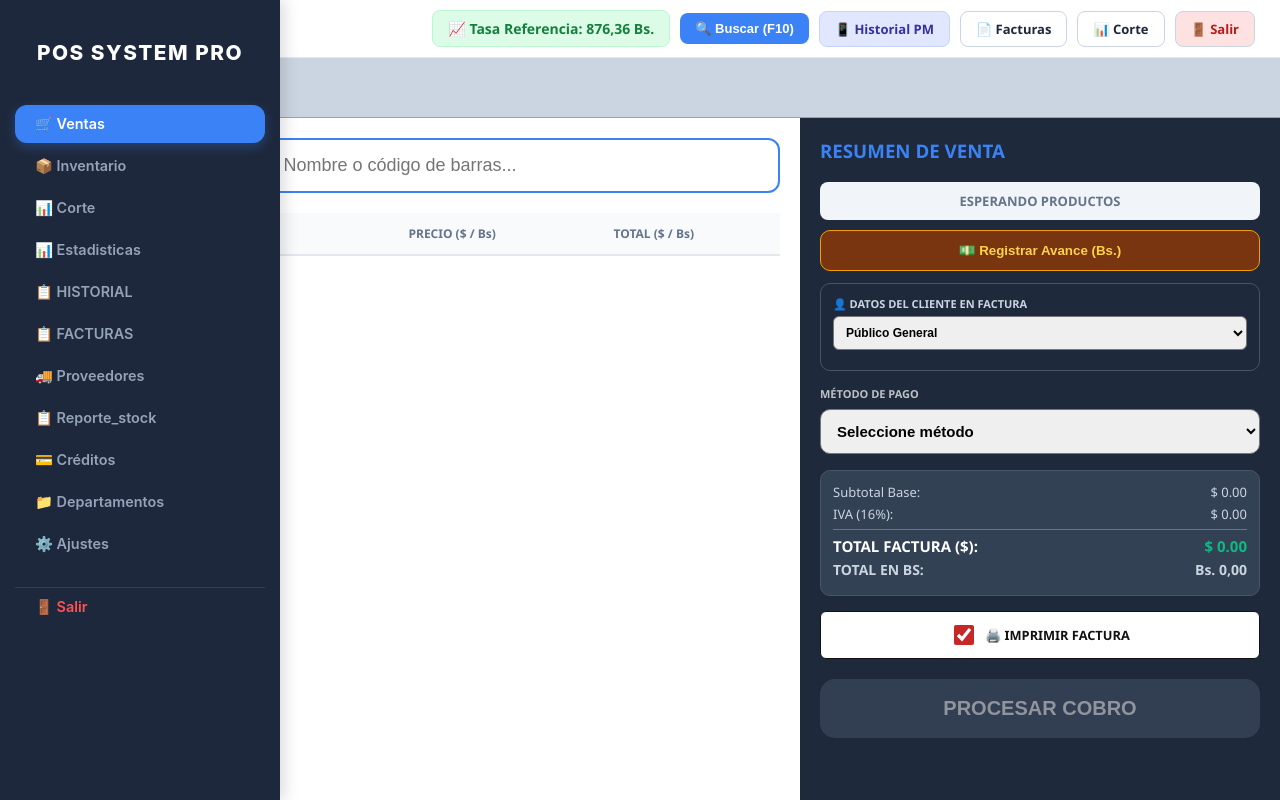
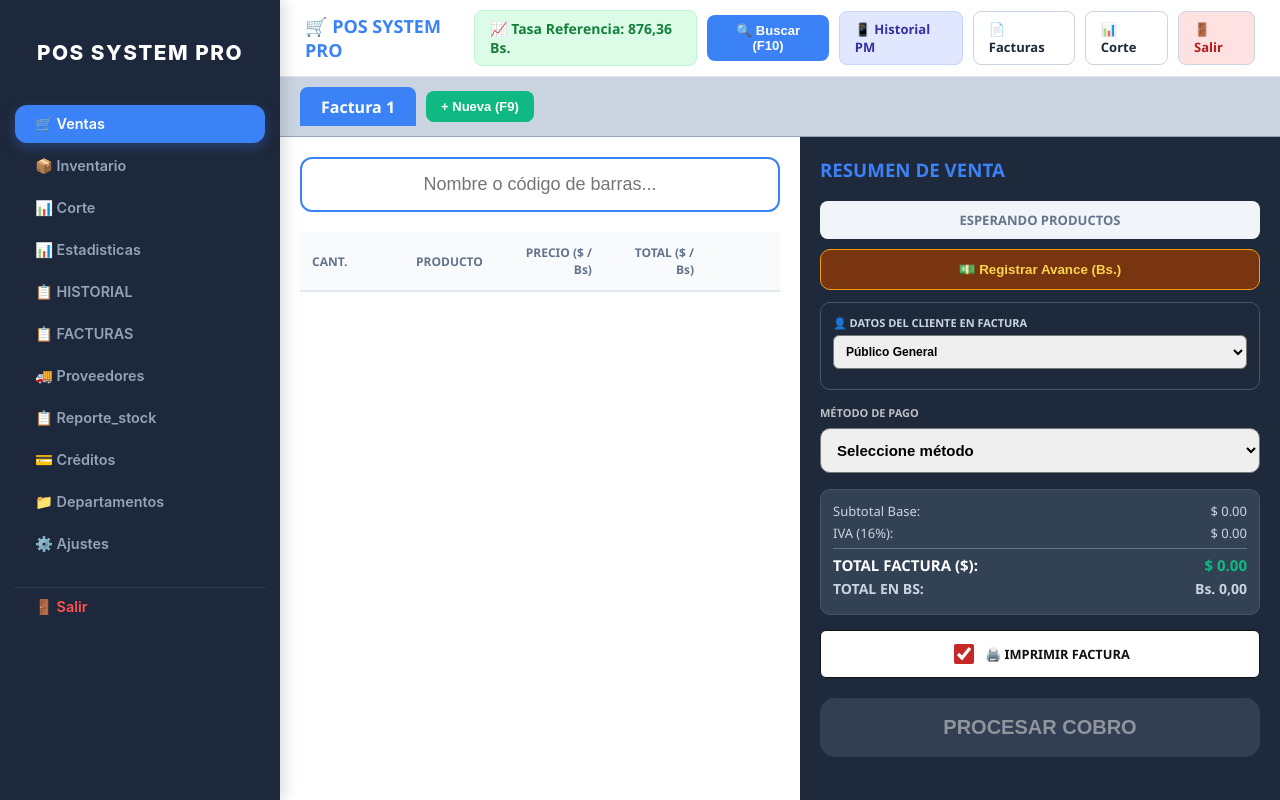
Before and after one commit to freedarwuin/POS-System-Pro, a PHP site: page /ventas.php in a window 1280 px wide. Run offline with PHP 8.4, Linux system fonts and the light colour scheme; a user stored in the database is signed in; data comes from the database, SQL or seed files in the repository; lists and menus that the app fills with data are empty; some libraries are stand-ins or nearby versions.

Commit message:
Fix shared sidebar content offset

```diff
--- a/sidebar.php
+++ b/sidebar.php
@@ -23,6 +23,12 @@ function pos_sidebar_active(string $current_page, array $pages): string {
         padding: 40px 15px 20px;
         overflow-y: auto;
         box-shadow: 4px 0 15px rgba(0, 0, 0, 0.15);
+    }
+
+    /* Reserva el espacio del menú aunque la página no use un contenedor especial. */
+    body:has(.pos-sidebar) {
+        padding-left: 280px;
+        box-sizing: border-box;
     }
 
     .pos-sidebar h2 {
@@ -87,6 +93,10 @@ function pos_sidebar_active(string $current_page, array $pages): string {
             height: auto;
         }
 
+        body:has(.pos-sidebar) {
+            padding-left: 0;
+        }
+
         .pos-sidebar-spacer,
         .main-with-pos-sidebar {
             margin-left: 0;
```
